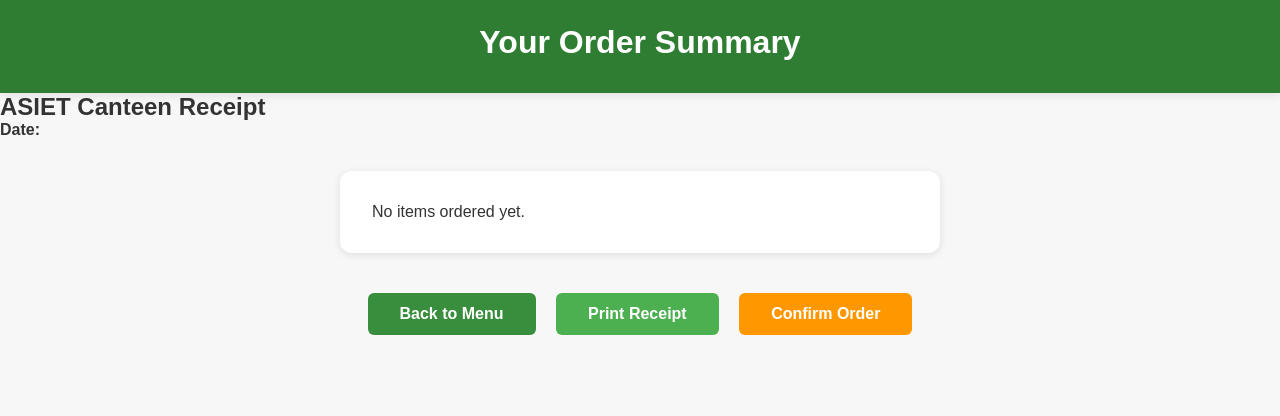
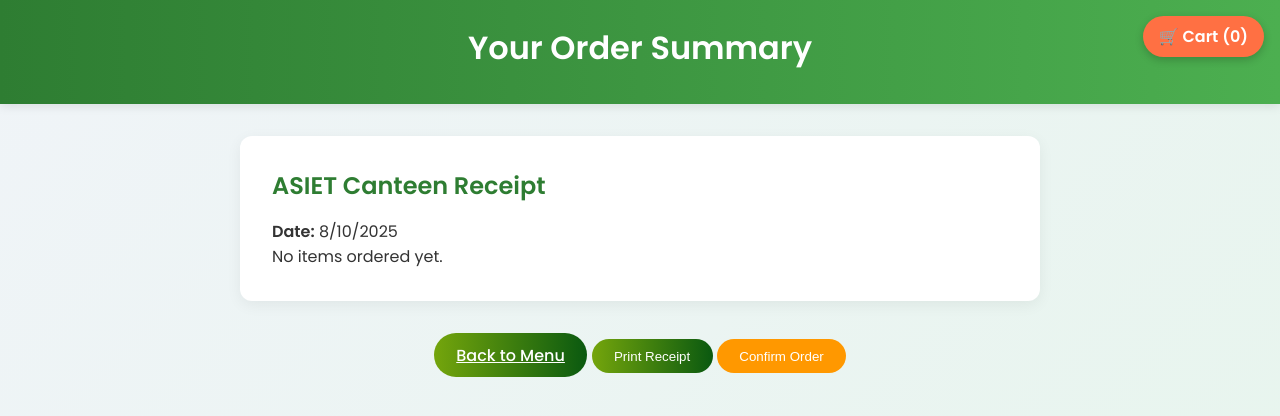
Before and after one commit to krishnapriyavr3/canteen, a plain HTML site: page summary.html in a window 1280 px wide. Drawn offline with Linux system fonts and the light colour scheme.

Commit message:
Update summary.html

```diff
--- a/summary.html
+++ b/summary.html
@@ -4,92 +4,42 @@
   <meta charset="UTF-8">
   <title>Order Summary - ASIET Canteen</title>
   <link rel="stylesheet" href="style.css">
-  <style>
-    body {
-      font-family: Arial, sans-serif;
-      background: #f7f7f7;
-      margin: 0;
-      padding: 0;
-    }
-    header {
-      background: #2e7d32;
-      color: #fff;
-      padding: 1.5rem;
-      text-align: center;
-    }
-    #order-summary {
-      background: #ffffff;
-      max-width: 600px;
-      margin: 2rem auto;
-      padding: 2rem;
-      border-radius: 12px;
-      box-shadow: 0 2px 8px rgba(0,0,0,0.1);
-    }
-    #order-summary ul {
-      list-style: none;
-      padding: 0;
-    }
-    #order-summary li {
-      margin-bottom: 1rem;
-      padding: 1rem;
-      background: #f1f8e9;
-      border-radius: 8px;
-      box-shadow: 0 1px 4px rgba(0,0,0,0.05);
-    }
-    .btn-group {
-      text-align: center;
-      margin-top: 2rem;
-    }
-    .order-btn, .print-btn, .confirm-btn {
-      display: inline-block;
-      margin: 0.5rem;
-      padding: 0.75rem 2rem;
-      font-size: 1rem;
-      font-weight: bold;
-      border: none;
-      border-radius: 6px;
-      cursor: pointer;
-      text-decoration: none;
-    }
-    .order-btn {
-      background: #388e3c;
-      color: #fff;
-    }
-    .print-btn {
-      background: #4caf50;
-      color: #fff;
-    }
-    .confirm-btn {
-      background: #ff9800;
-      color: #fff;
-    }
-  </style>
 </head>
 <body>
+  <!-- Header -->
   <header>
     <h1>Your Order Summary</h1>
   </header>
 
+  <!-- Floating Cart Badge -->
+  <div id="cart-badge" onclick="window.location.href='cart.html'">
+    🛒 Cart (<span id="cart-count">0</span>)
+  </div>
+
+  <!-- Summary Container -->
   <main>
-   <section id="receipt">
-  <h2>ASIET Canteen Receipt</h2>
+    <section style="background:#fff; padding:2rem; max-width:800px; margin:2rem auto; border-radius:12px; box-shadow:0 4px 15px rgba(0,0,0,0.06);" id="receipt">
+      <h2 style="margin-bottom:1rem; color:#2e7d32;">ASIET Canteen Receipt</h2>
       <p><strong>Date:</strong> <span id="print-date"></span></p>
-  <div id="order-summary">
-    <!-- Order details will be injected here -->
-  </div>
+      <div id="order-summary"></div>
     </section>
 
-
-
-    <div class="btn-group">
+    <!-- Buttons -->
+    <div style="text-align:center; margin-top:2rem;">
       <a href="index.html" class="order-btn">Back to Menu</a>
-      <button onclick="printOrder()" class="print-btn">Print Receipt</button>
-      <button onclick="confirmOrder()" class="confirm-btn">Confirm Order</button>
+      <button onclick="printOrder()">Print Receipt</button>
+      <button style="background:#ff9800;" onclick="confirmOrder()">Confirm Order</button>
     </div>
   </main>
 
   <script>
     document.addEventListener('DOMContentLoaded', () => {
+      updateCartCount();
+      document.getElementById('print-date').textContent = new Date().toLocaleDateString();
+      loadSummary();
+    });
+
+    function loadSummary() {
       const summarySection = document.getElementById('order-summary');
       const orders = JSON.parse(localStorage.getItem('order') || '[]');
 
@@ -99,46 +49,53 @@
       }
 
       let totalAmount = 0;
-      const list = document.createElement('ul');
-
+      let html = '<ul style="list-style:none; padding:0;">';
       orders.forEach(order => {
         const itemTotal = parseInt(order.total.replace(/[^\d]/g, ''));
         totalAmount += itemTotal;
-
-        const li = document.createElement('li');
-        li.innerHTML = `
+        html += `
+          <li style="background:#f9f9f9; padding:0.8rem; margin-bottom:0.5rem; border-radius:8px;">
             <strong>${order.qty} x ${order.name}</strong><br>
             Price: ${order.price} each<br>
             Total: ${order.total}
+          </li>
         `;
-        list.appendChild(li);
       });
-
-      summarySection.innerHTML = '';
-      summarySection.appendChild(list);
-
-      const totalDisplay = document.createElement('p');
-      totalDisplay.style.fontWeight = 'bold';
-      totalDisplay.style.marginTop = '1rem';
-      totalDisplay.textContent = `Grand Total: ₹${totalAmount}`;
-      summarySection.appendChild(totalDisplay);
-    });
+      html += `</ul><p style="font-weight:bold; margin-top:1rem;">Grand Total: ₹${totalAmount}</p>`;
+      summarySection.innerHTML = html;
+    }
 
     function printOrder() {
       const printContents = document.getElementById('receipt').innerHTML;
       const originalContents = document.body.innerHTML;
-
       document.body.innerHTML = printContents;
       window.print();
       document.body.innerHTML = originalContents;
-  location.reload(); // restore event listeners
+      location.reload();
+    }
+
+    function confirmOrder() {
+  const orders = JSON.parse(localStorage.getItem('order')) || [];
+  if (orders.length === 0) {
+    alert("No items in order.");
+    return;
+  }
+
+  const totalItems = orders.reduce((sum, item) => sum + item.qty, 0);
+  const waitingTime = totalItems * 5;
+
+  alert(`Your order has been confirmed! Estimated waiting time: ${waitingTime} minutes. Thank you.`);
+  localStorage.removeItem('order');
+  localStorage.removeItem('cart');
+  updateCartCount();
+  window.location.href = 'index.html';
 }
 
 
-    function confirmOrder() {
-      alert('Your order has been confirmed! Thank you.');
-      localStorage.removeItem('order');
-      window.location.href = 'index.html';
+    function updateCartCount() {
+      const cart = JSON.parse(localStorage.getItem('cart')) || [];
+      const count = cart.reduce((sum, item) => sum + item.qty, 0);
+      document.getElementById('cart-count').textContent = count;
     }
   </script>
 </body>
```
Lines whose indentation alone changed are shown as unchanged.
